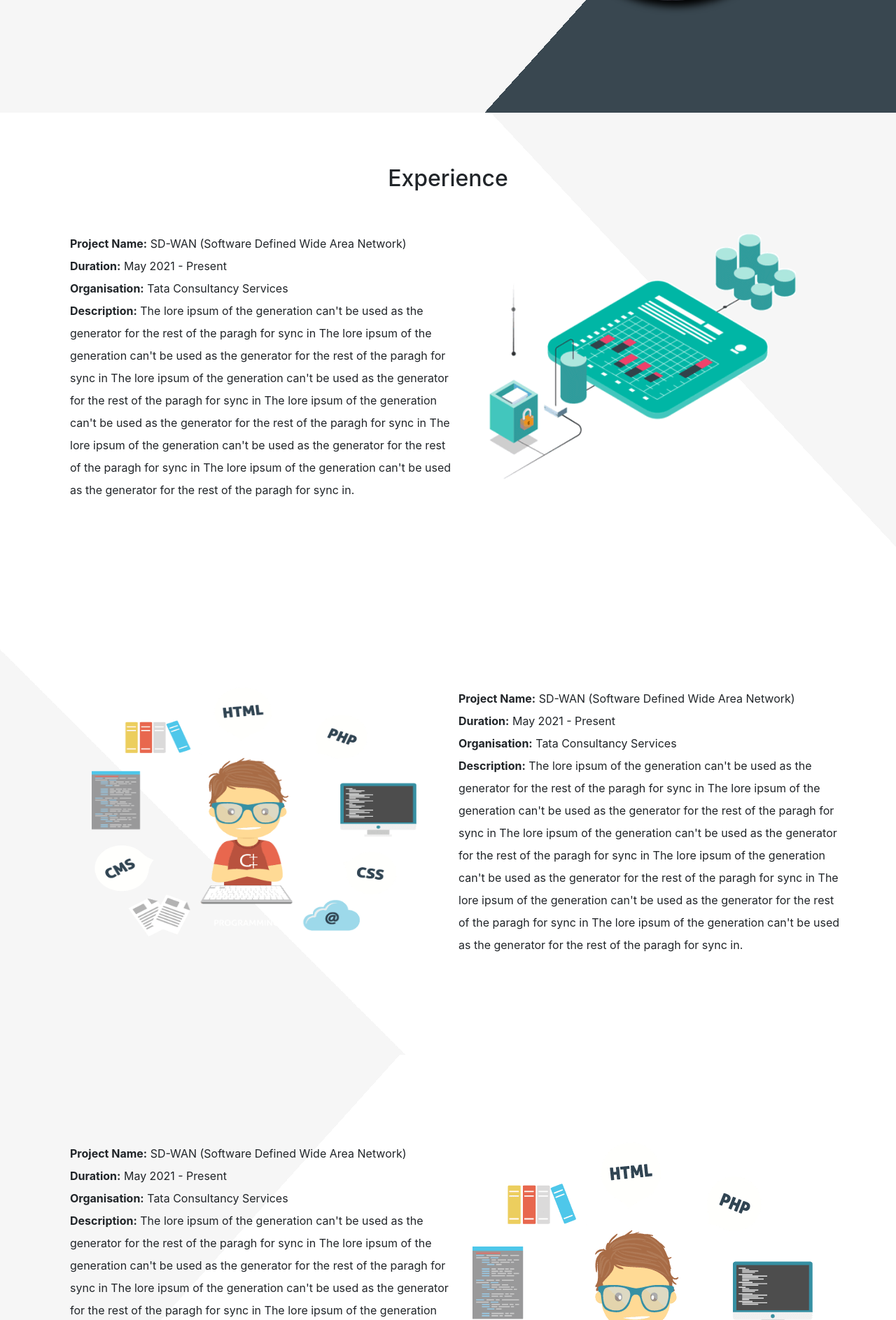
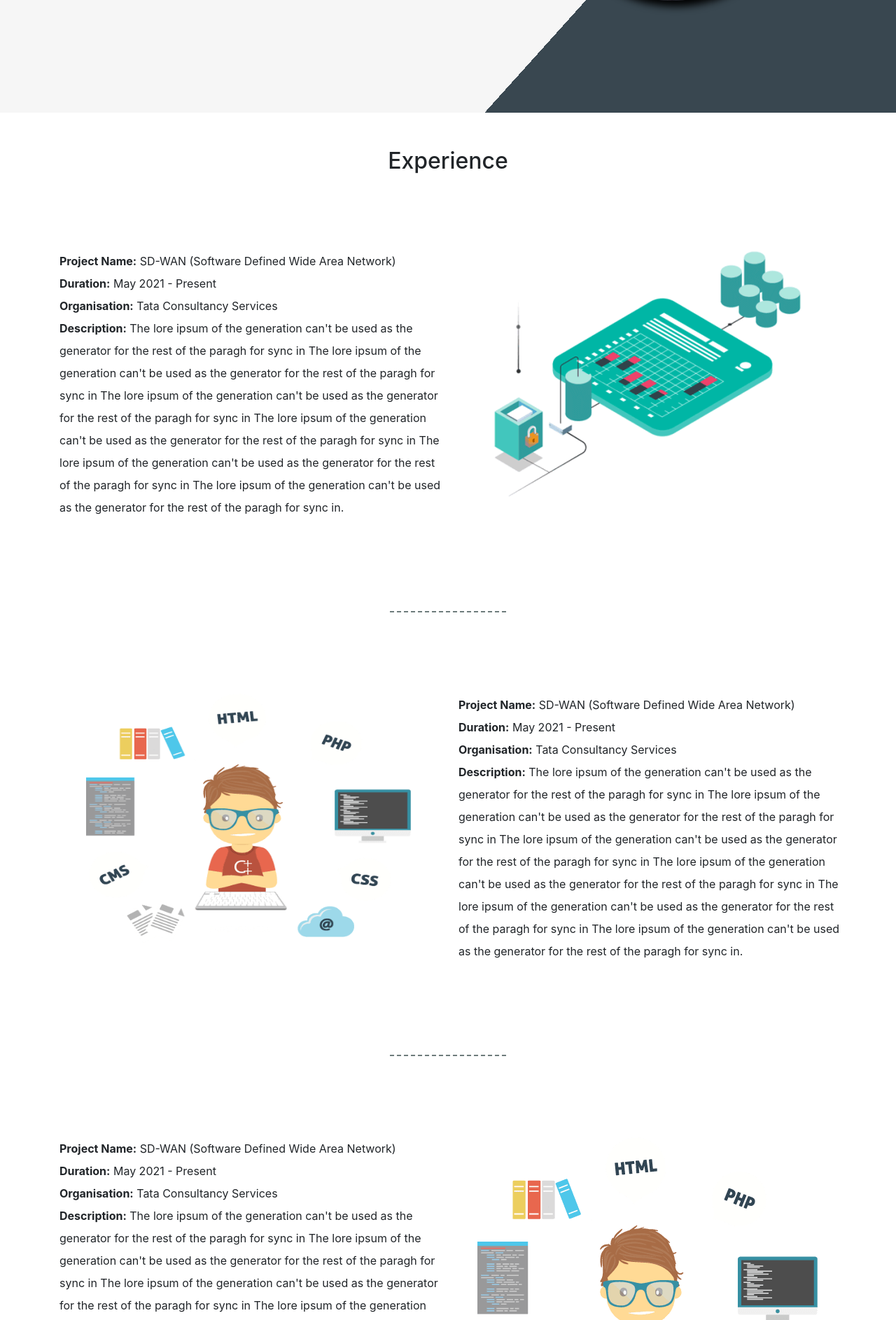
Before and after one commit to AmiteshDN/Portfolio, a Django app: page /myportfolio/ in a window 1280 px wide. Shown: the part 593-2479 px from the top of the page at 70% size. Run offline with Django 3.2, Linux system fonts and the light colour scheme; some libraries are stand-ins or nearby versions; some web fonts are replaced.

Commit message:
experience section styling

```diff
--- a/myportfolio/static/myportfolio/css/styles.css
+++ b/myportfolio/static/myportfolio/css/styles.css
@@ -65,25 +65,25 @@ header .banner img {
 
 hr {
   width: 15%;
-  border-top: 2px solid #6E7C7C;
+  border-top: 2px dashed #6E7C7C;
 }
 
-.experience {
-  padding: 75px 50px;
+#experience {
   text-align: center;
+  padding-top: 50px;
 }
 
-.experience .row {
-  padding: 50px 50px;
+#experience .row {
+  padding: 100px 0;
 }
 
-.experience .row .desc {
-  text-align: left;
+#experience .row .desc {
   width: 550px;
   line-height: 2;
+  text-align: left;
 }
 
-.experience .row .exp-img {
+#experience .row .exp-img {
   width: 464px;
   height: 356px;
 }
--- a/myportfolio/static/myportfolio/css/styles.scss
+++ b/myportfolio/static/myportfolio/css/styles.scss
@@ -67,20 +67,22 @@ header {
 // Experience
 hr {
     width: 15%;
-    border-top: 2px solid #6E7C7C;
+    border-top: 2px dashed #6E7C7C;
 }
 
-.experience {
-    padding: 75px 50px;
+#experience {
     text-align: center;
+    padding-top: 50px;
 
     .row {
-        padding: 50px 50px;
+        padding: 100px 0;
+
+        .col-lg-6 {}
 
         .desc {
-            text-align: left;
             width: 550px;
             line-height: 2;
+            text-align: left;
         }
 
         .exp-img {
@@ -90,6 +92,7 @@ hr {
     }
 
 }
+
 
 .project1 {
     background: linear-gradient(47deg, #fff 70%, $primary-color 30%);
--- a/myportfolio/templates/myportfolio/html/index.html
+++ b/myportfolio/templates/myportfolio/html/index.html
@@ -32,7 +32,7 @@
                         <a class="nav-link" href="#footer">Blog</a>
                     </li>
                     <li class="nav-item">
-                        <a class="nav-link" href="#experiences">Experience</a>
+                        <a class="nav-link" href="#experience">Experience</a>
                     </li>
                     <li class="nav-item">
                         <a class="nav-link" href="#myskills">Skills</a>
@@ -67,8 +67,7 @@
         </div>
     </header>
     <!-- Experience -->
-    <div id="experiences">
-        <div class="experience  project1">
+    <section id="experience" class="container">
         <h2>Experience</h2>
         <div class=" row">
             <div class="col-lg-6">
@@ -95,8 +94,7 @@
             </div>
         </div>
         </div>
-
-        <div class="experience  project2">
+        <hr>
         <div class="row">
             <div class="col-lg-6">
                 <img class="exp-img" src="{% static 'myportfolio/images/frontend.png' %}" alt="sdwan">
@@ -122,8 +120,7 @@
             </div>
         </div>
         </div>
-
-        <div class="experience  project3">
+        <hr>
         <div class="row">
             <div class="col-lg-6">
                 <p class="desc">
@@ -148,8 +145,7 @@
                 <img src="{% static 'myportfolio/images/frontend.png' %}" alt="sdwan">
             </div>
         </div>
-        </div>
-    </div>
+    </section>
     <!-- My Skills -->
     <div id="myskills">
         <h2>My Skills</h2>
```
Also changed, not shown: 1 other file. Lines whose indentation alone changed are shown as unchanged.
